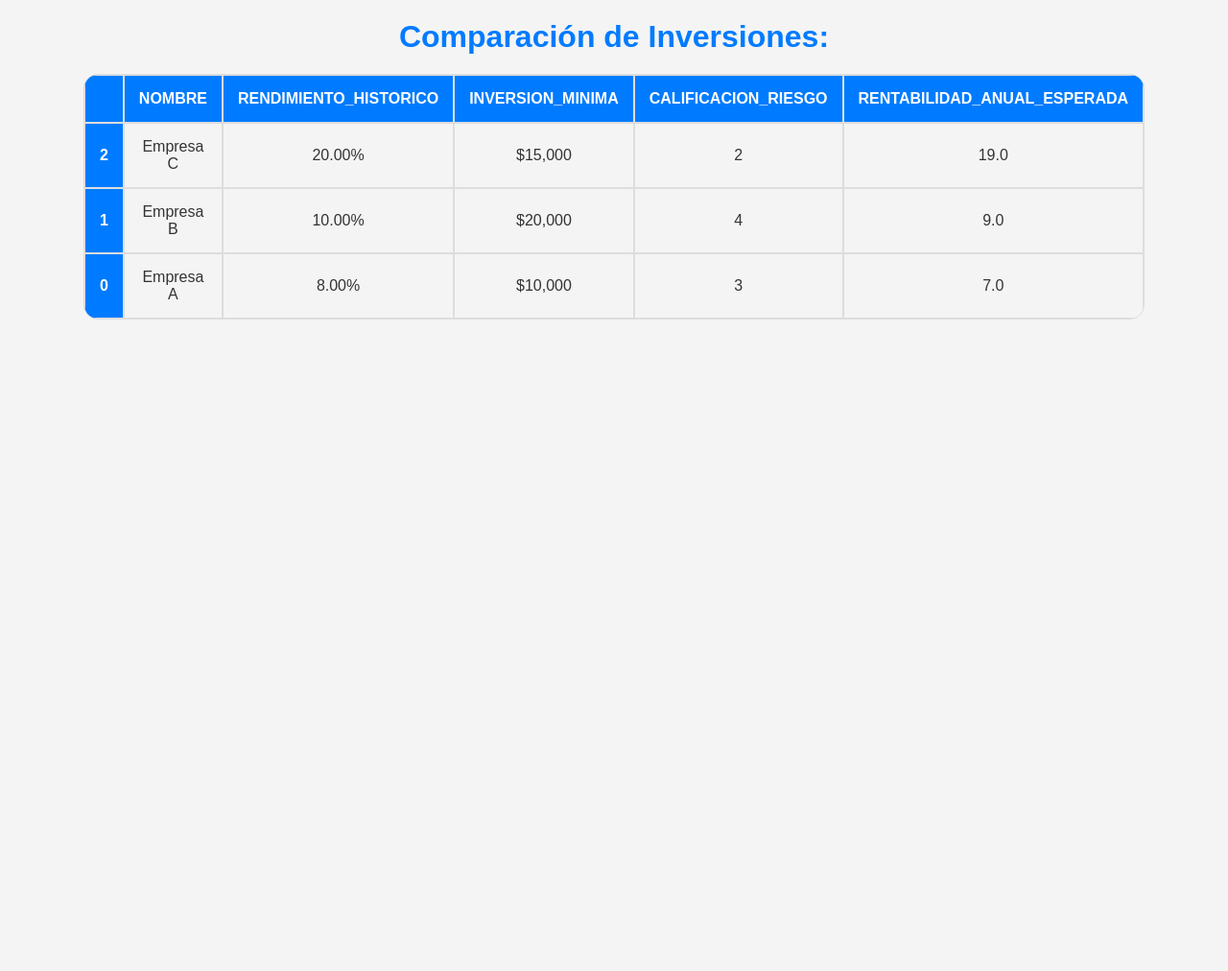
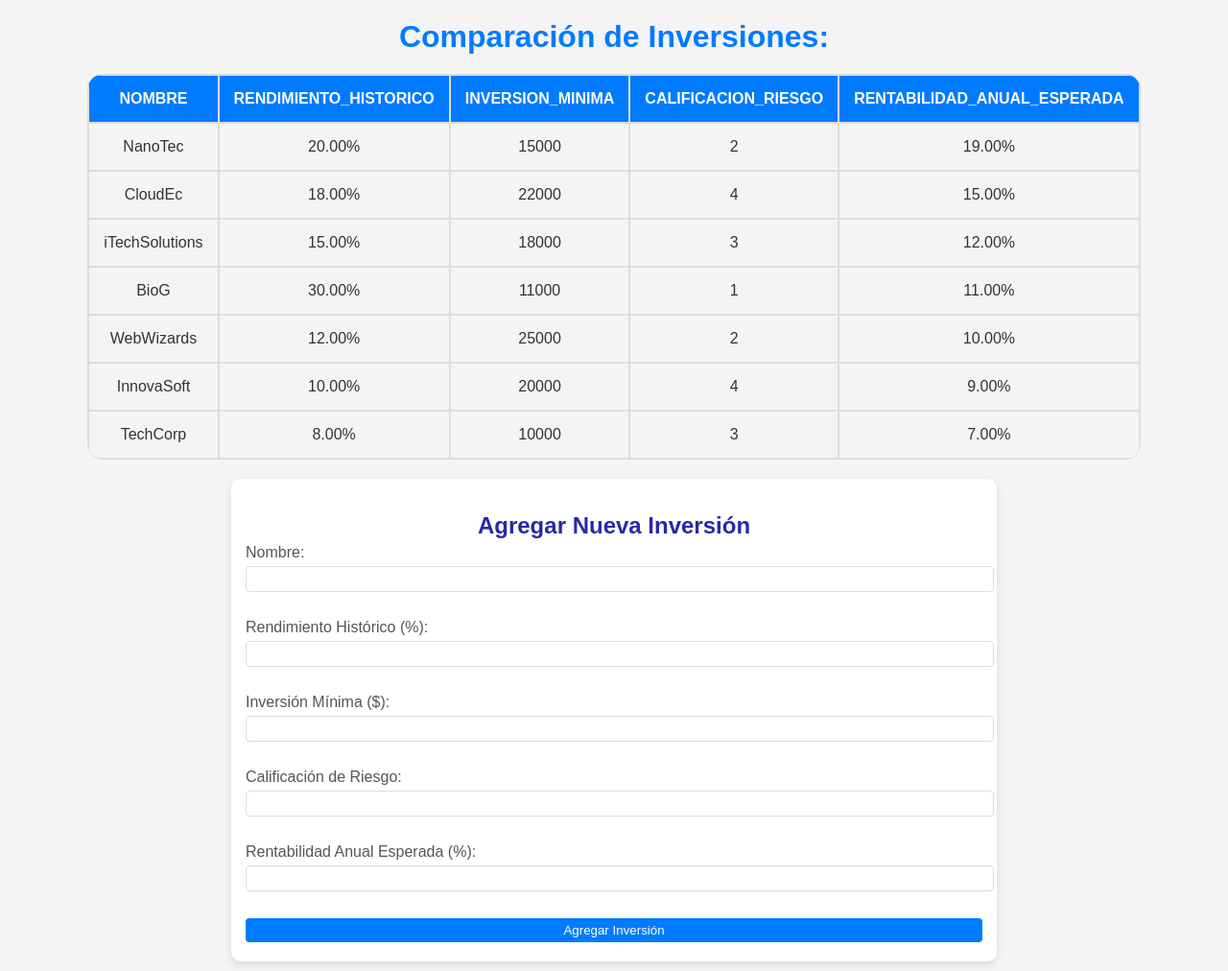
Before and after one commit to andresStartStayWin/CompareInvestments, a Flask app: page / in a window 1280 px wide. Shown: the whole page at 96% size. Before the commit the page ends 333 px from the top, so only its background shows below. Run offline with Flask 3, Linux system fonts and the light colour scheme.

Commit message:
form p agregar nuevas inversiones

```diff
--- a/app.py
+++ b/app.py
@@ -1,53 +1,102 @@
-from flask import Flask, render_template
+from flask import Flask, render_template, request, redirect, url_for
 import pandas as pd
 
 app = Flask(__name__)
 
-@app.route('/')
-def mostrar_resultados():
-    # Define tus datos aquí dentro de la función
-    inversiones = [
-        {
-            "nombre": "Empresa A",
-            "rendimiento_historico": 0.08,
-            "inversion_minima": 10000,  # Establece el valor de inversión mínima
-            "calificacion_riesgo": 3,
-            "rentabilidad_anual_esperada": 0.07
-        },
-        {
-            "nombre": "Empresa B",
-            "rendimiento_historico": 0.10,
-            "inversion_minima": 20000,  # Establece el valor de inversión mínima
-            "calificacion_riesgo": 4,
-            "rentabilidad_anual_esperada": 0.09
-        },
-        {
-            "nombre": "Empresa C",
-            "rendimiento_historico": 0.20,
-            "inversion_minima": 15000,  # Establece el valor de inversión mínima
-            "calificacion_riesgo": 2,
-            "rentabilidad_anual_esperada": 0.19
-        }
-        # Puedes agregar más inversiones aquí si es necesario
-    ]
+# Lista inicial de inversiones
+inversiones = [
+    {
+        "nombre": "TechCorp",
+        "rendimiento_historico": 0.08,
+        "inversion_minima": 10000,
+        "calificacion_riesgo": 3,
+        "rentabilidad_anual_esperada": 0.07
+    },
+    {
+        "nombre": "InnovaSoft",
+        "rendimiento_historico": 0.10,
+        "inversion_minima": 20000,
+        "calificacion_riesgo": 4,
+        "rentabilidad_anual_esperada": 0.09
+    },
+    {
+        "nombre": "NanoTec",
+        "rendimiento_historico": 0.20,
+        "inversion_minima": 15000,
+        "calificacion_riesgo": 2,
+        "rentabilidad_anual_esperada": 0.19
+    },
+    {
+        "nombre": "BioG",
+        "rendimiento_historico": 0.30,
+        "inversion_minima": 11000,
+        "calificacion_riesgo": 1,
+        "rentabilidad_anual_esperada": 0.11
+    },
+    {
+        "nombre": "iTechSolutions",
+        "rendimiento_historico": 0.15,
+        "inversion_minima": 18000,
+        "calificacion_riesgo": 3,
+        "rentabilidad_anual_esperada": 0.12
+    },
+    {
+        "nombre": "WebWizards",
+        "rendimiento_historico": 0.12,
+        "inversion_minima": 25000,
+        "calificacion_riesgo": 2,
+        "rentabilidad_anual_esperada": 0.10
+    },
+    {
+        "nombre": "CloudEc",
+        "rendimiento_historico": 0.18,
+        "inversion_minima": 22000,
+        "calificacion_riesgo": 4,
+        "rentabilidad_anual_esperada": 0.15
+    }
+    # Puedes agregar más inversiones aquí si es necesario
+]
 
-    df = pd.DataFrame(inversiones)
+# Convierte la lista de diccionarios a DataFrame
+df = pd.DataFrame(inversiones)
 
-    # Formatea las columnas "rendimiento_historico" y "rentabilidad_anual_esperada" como porcentajes
+def formatear_columnas(df):
+    # Formatea la columna "rendimiento_historico" como porcentaje
     df['rendimiento_historico'] = (df['rendimiento_historico'] * 100).apply(lambda x: f"{x:.2f}%")
-    df['rentabilidad_anual_esperada'] = (df['rentabilidad_anual_esperada'] * 100).apply(lambda x: f"{x:.2f}%")
 
-    # Formatea la columna "inversion_minima" como moneda
-    df['inversion_minima'] = df['inversion_minima'].apply(lambda x: f"${x:,.0f}")  # Sin decimales
+    # La columna "rentabilidad_anual_esperada" se deja como número para ordenarla
+    return df
 
-    # Elimina el signo de porcentaje y convierte la columna "rentabilidad_anual_esperada" a valores numéricos
-    df['rentabilidad_anual_esperada'] = df['rentabilidad_anual_esperada'].str.rstrip('%').astype(float)
-
+def ordenar_por_rentabilidad(df):
     # Ordena el DataFrame por rentabilidad anual esperada en orden descendente
     df = df.sort_values(by='rentabilidad_anual_esperada', ascending=False)
 
-    # Pasa esta información a la plantilla
-    return render_template('resultado.html', df=df.to_html(classes='dataframe'))
+    # Después de ordenar, formatea la columna "rentabilidad_anual_esperada" como porcentaje
+    df['rentabilidad_anual_esperada'] = df['rentabilidad_anual_esperada'].apply(lambda x: f"{x * 100:.2f}%")
+    return df
+
+@app.route('/', methods=['GET', 'POST'])
+def mostrar_resultados():
+    global df  # Usa la variable global df
+
+    if request.method == 'POST':
+        # Recoge los datos del formulario
+        nueva_inversion = {
+            "nombre": request.form['nombre'],
+            "rendimiento_historico": float(request.form['rendimiento']) / 100,
+            "inversion_minima": int(request.form['inversion_minima']),
+            "calificacion_riesgo": int(request.form['riesgo']),
+            "rentabilidad_anual_esperada": float(request.form['rentabilidad']) / 100
+        }
+        # Añade la nueva inversión a la lista y actualiza el DataFrame
+        inversiones.append(nueva_inversion)
+        df = pd.DataFrame(inversiones)
+
+    # Formatea y ordena el DataFrame antes de pasarlo a la plantilla
+    df_formateado = formatear_columnas(df.copy())
+    df_ordenado = ordenar_por_rentabilidad(df_formateado)
+
+    return render_template('resultado.html', df=df_ordenado.to_html(classes='dataframe', index=False))
 
 if __name__ == '__main__':
-    app.run(debug=True)
+        app.run(debug=True)
--- a/static/estilos.css
+++ b/static/estilos.css
@@ -62,3 +62,44 @@ p {
     overflow: hidden;
     padding-bottom: 20px;
 }
+
+/* Estilo para el formulario */
+form {
+    background-color: white;
+    padding: 15px;
+    margin: 10px auto;
+    width: 60%;
+    border-radius: 10px;
+    box-shadow: 0 4px 8px rgba(0, 0, 0, 0.1);
+}
+
+/* Estilo para los elementos del formulario */
+form label, form input, form button {
+    display: block;
+    width: 100%;
+    margin: 5px auto;
+}
+
+form label {
+    margin-bottom: 3px;
+    color: #555;
+}
+
+form input {
+    padding: 5px;
+    border: 1px solid #ddd;
+    border-radius: 4px;
+}
+
+/* Estilo para el botón de enviar */
+form input[type="submit"] {
+    background-color: #007bff;
+    color: white;
+    border: none;
+    cursor: pointer;
+    transition: background-color 0.3s;
+}
+
+form input[type="submit"]:hover {
+    background-color: #0056b3;
+}
--- a/templates/resultado.html
+++ b/templates/resultado.html
@@ -8,7 +8,24 @@
     <h1>Comparación de Inversiones:</h1>
     {{ df|safe }}
 
+    <form method="POST" action="/">
+        <h2>Agregar Nueva Inversión</h2>
+        <label for="nombre">Nombre:</label>
+        <input type="text" id="nombre" name="nombre" required><br>
 
+        <label for="rendimiento">Rendimiento Histórico (%):</label>
+        <input type="number" id="rendimiento" name="rendimiento" step="0.01" required><br>
 
+        <label for="inversion_minima">Inversión Mínima ($):</label>
+        <input type="number" id="inversion_minima" name="inversion_minima" required><br>
+
+        <label for="riesgo">Calificación de Riesgo:</label>
+        <input type="number" id="riesgo" name="riesgo" min="1" max="5" required><br>
+
+        <label for="rentabilidad">Rentabilidad Anual Esperada (%):</label>
+        <input type="number" id="rentabilidad" name="rentabilidad" step="0.01" required><br>
+
+        <input type="submit" value="Agregar Inversión">
+    </form>
 </body>
 </html>
```
Also changed, not shown: app copy.py (added, +93 -0 lines), templates/resultado copy.html (added, +14 -0 lines).
